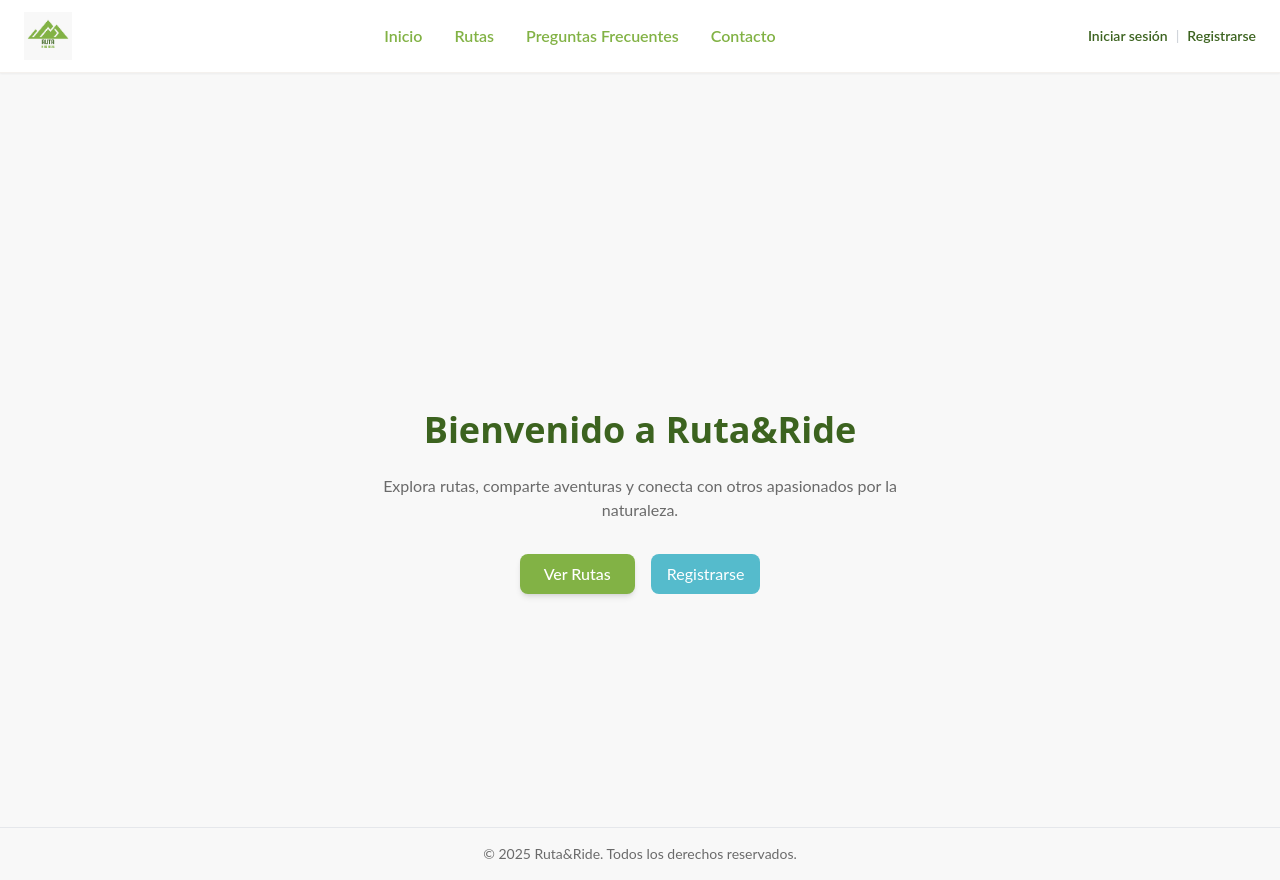
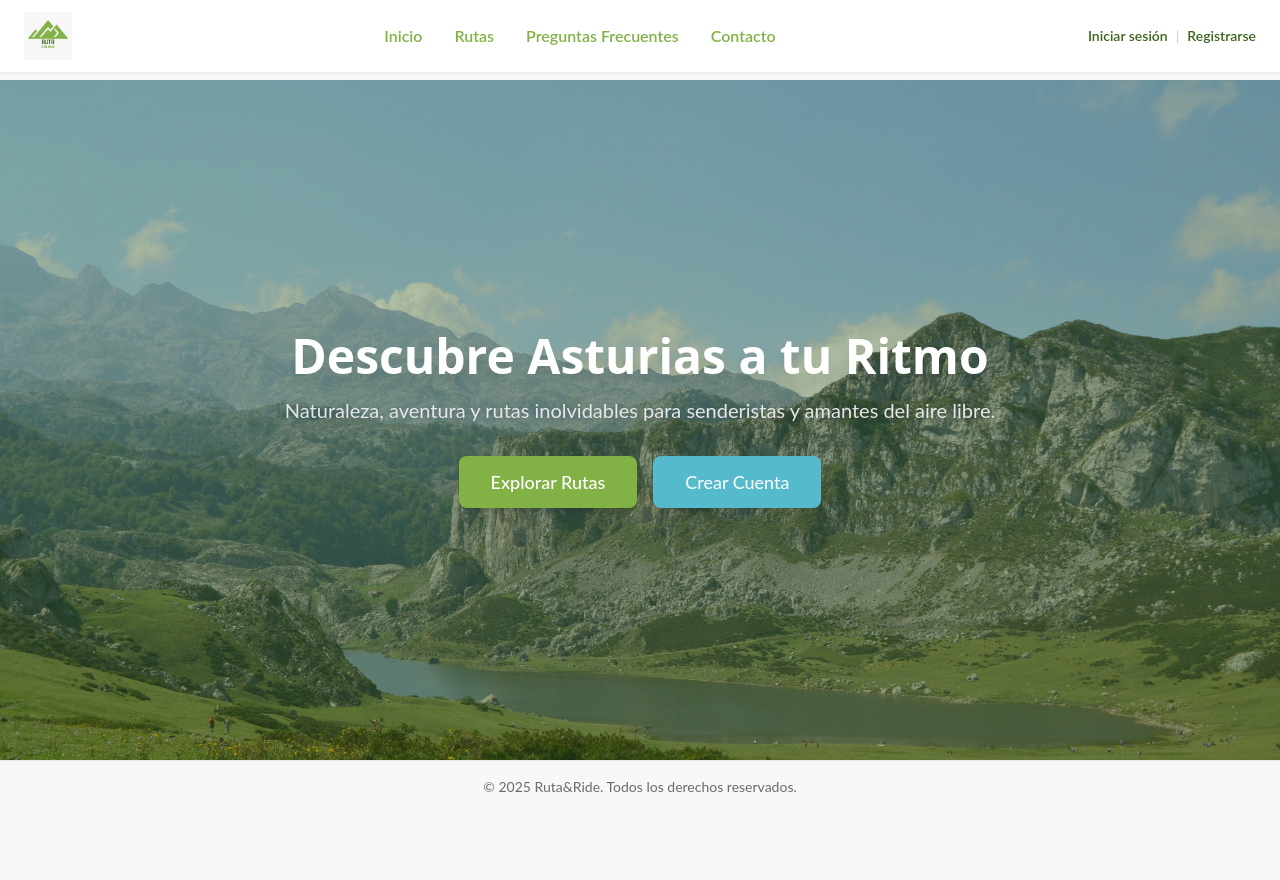
Before and after one commit to milcaponce/asturias-ruta-ride-frontend, a React (Vite) app: page /home in a window 1280 px wide. Built offline with nearby package versions, Linux system fonts and the light colour scheme.

Commit message:
style: improve HomePage hero contrast and typography for better readability

```diff
--- a/src/pages/HomePage.jsx
+++ b/src/pages/HomePage.jsx
@@ -1,28 +1,50 @@
 import { Link } from "react-router-dom";
+import heroImg from "../assets/images/hero/MontanaLago.jpg"
 
 
 export default function HomePage() {
     return (
-        <div className="min-h-screen bg-backgroundLight flex flex-col">
-            <main className="flex flex-col items-center justify-center flex-grow pt-24 px-4 text-center">
-                <h1 className="text-4xl font-bold text-brandDarkGreen mb-6">
-                    Bienvenido a Ruta&Ride
+        <div className="min-h-screen flex flex-col">
+            <section
+                className="relative w-full h-[85vh] flex items-center justify-center text-center"
+                role="banner"
+                aria-label="Explora rutas en Asturias"
+            >
+
+                <img
+                    src={heroImg}
+                    alt="Paisaje de montaña con lago y sendero en Asturias"
+                    className="absolute inset-0 w-full h-full object-cover"
+                />
+
+                <div className="absolute inset-0 bg-brandDarkGreen/40"></div>
+
+                <div className="relative z-10 max-w-3xl px-4 text-white">
+                    <h1 className="text-4xl md:text-5xl font-heading font-bold text-white drop-shadow-xl">
+                        Descubre Asturias a tu Ritmo
                     </h1>
-                <p className="text-textMuted max-w-xl mb-8">
-                    Explora rutas, comparte aventuras y conecta con otros apasionados por la naturaleza.
+                    <p className="mt-4 text-lg md:text-xl text-gray-200 drop-shadow">
+                        Naturaleza, aventura y rutas inolvidables para senderistas y amantes del aire libre.
                     </p>
 
-                <div className="flex space-x-4">
-                    <Link to="/rutas" className="btn-primary">
-                    Ver Rutas
+                    <div className="mt-8 flex flex-col sm:flex-row gap-4 justify-center">
+                        <Link
+                            to="/routes"
+                            className="btn-success !px-8 !py-3 text-lg shadow-lg"
+                        >
+                            Explorar Rutas
                         </Link>
-                    <Link to="/register" className="btn-accent">
-                    Registrarse
+
+                        <Link
+                            to="/register"
+                            className="btn-accent !px-8 !py-3 text-lg shadow-lg"
+                        >
+                            Crear Cuenta
                         </Link>
                     </div>
-            </main>
+                </div>
+            </section>
 
-      {/* Footer opcional (podés agregarlo después) */}
             <footer className="py-4 text-center text-sm text-textMuted border-t border-gray-200">
                 © {new Date().getFullYear()} Ruta&Ride. Todos los derechos reservados.
             </footer>
```
Also changed, not shown: src/assets/images/hero/MontanaLago.jpg (renamed from src/assets/images/hero/montaña-lago.jpg). Lines whose indentation alone changed are shown as unchanged.
